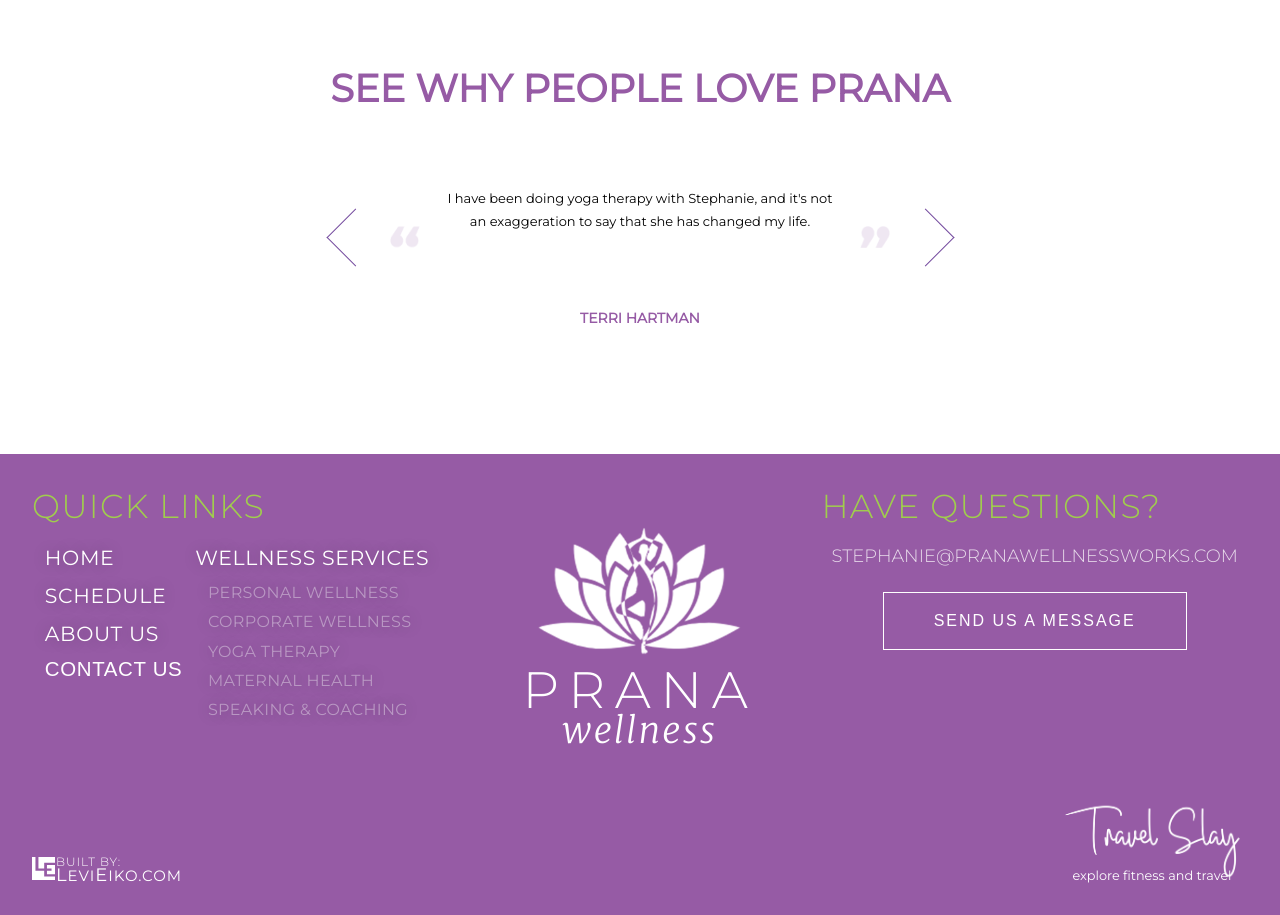
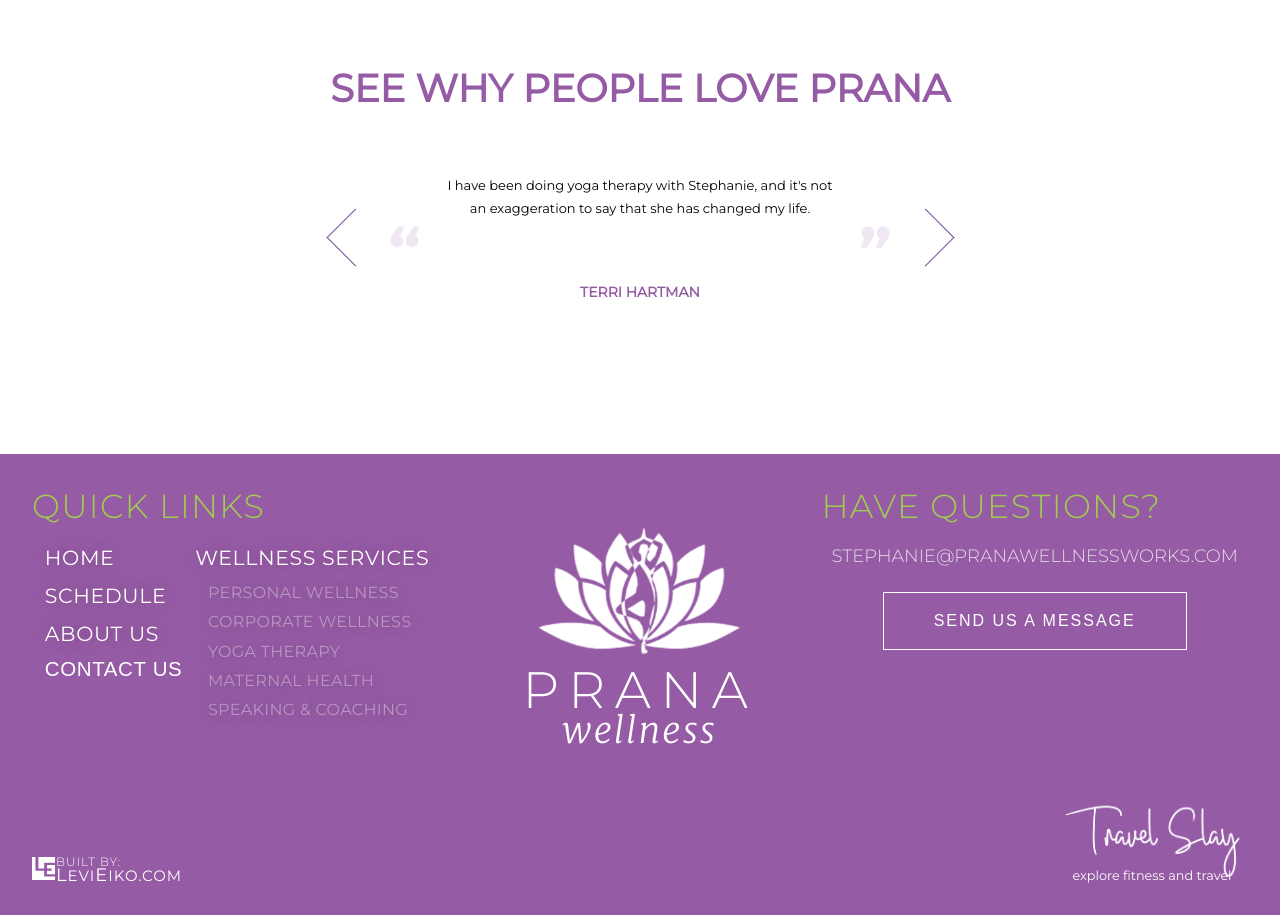
Before and after one commit to Levi237/pranawellnessworks, a React (Create React App) app: page / in a window 1280 px wide. Shown: the part 3680-4595 px from the top of the page. Built offline with nearby package versions, Linux system fonts and the light colour scheme; no server answers.

Commit message:
stop default margin

```diff
--- a/src/index.css
+++ b/src/index.css
@@ -43,6 +43,10 @@ h1, h2, h3, h4 {
   margin-block-end: 0;
   margin-inline-start: 0px;
   margin-inline-end: 0px;
+}
+p {
+  margin-block-start: 0;
+  margin-block-end: 0;
 }
 button {
   box-sizing: border-box;
```
